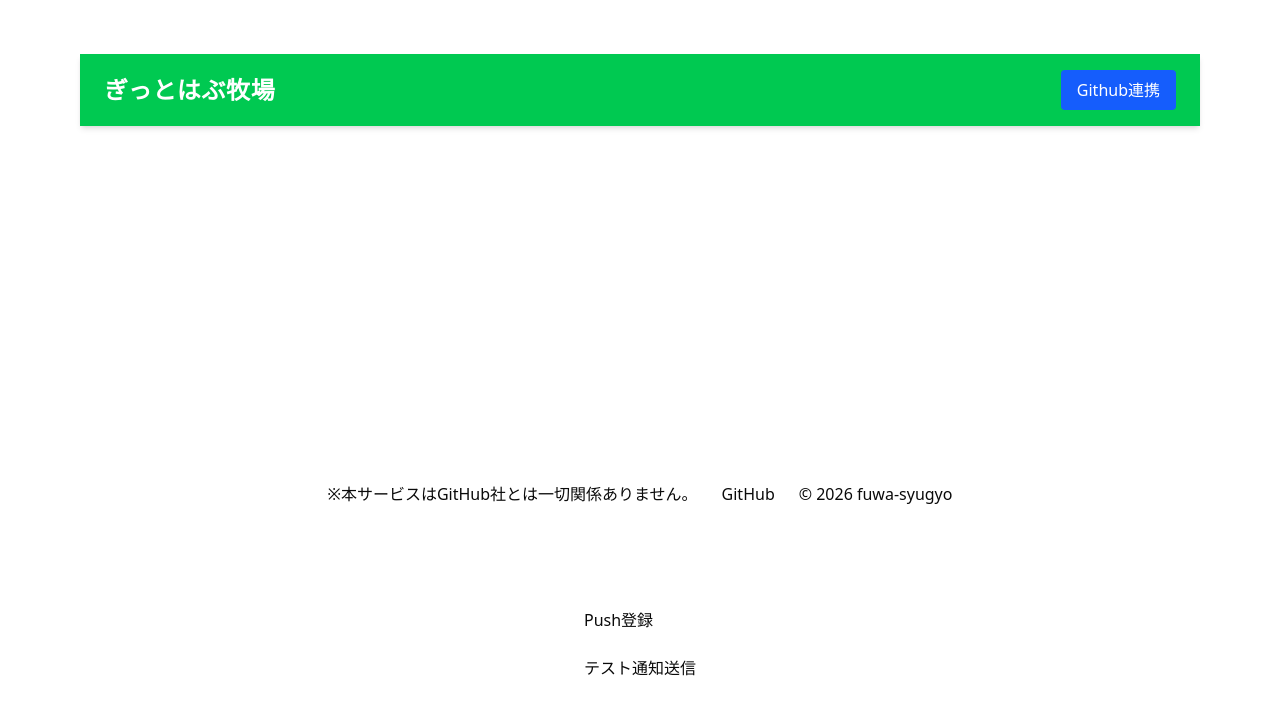
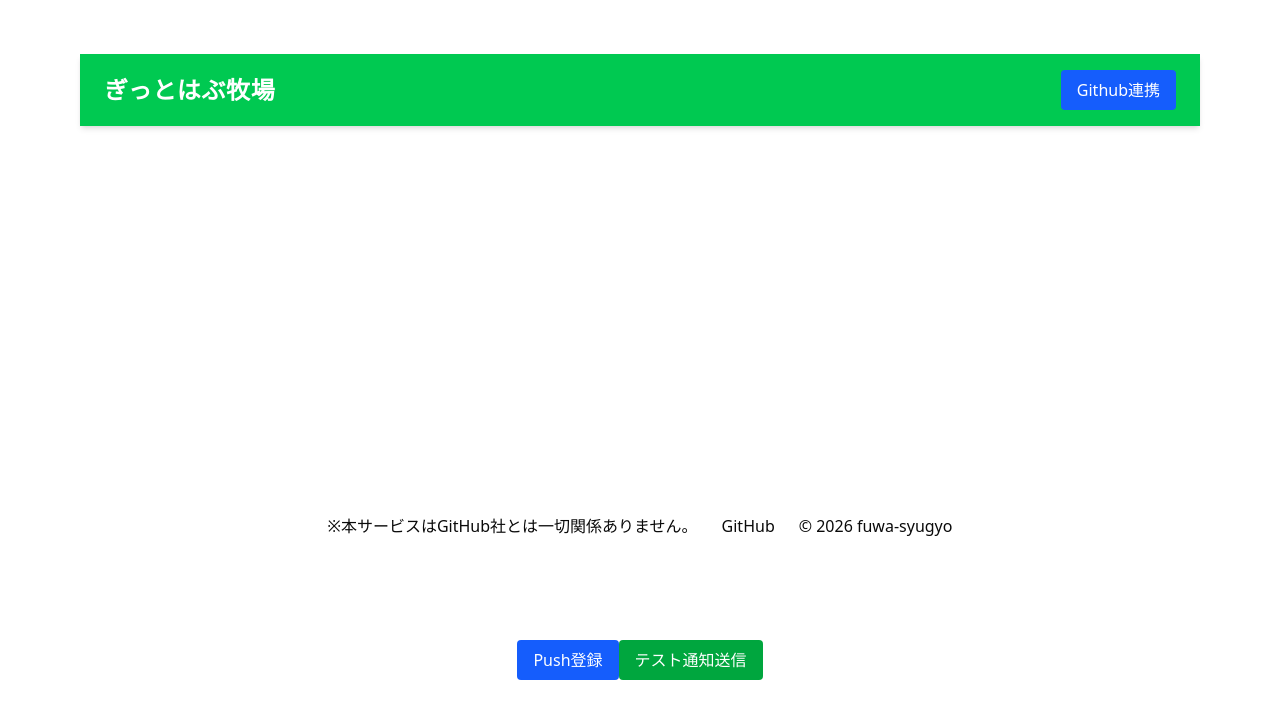
Before and after one commit to fuwa-syugyo/github_farm, a Next.js app in the folder frontend/: page / in a window 1280 px wide. Shown: the top 718 px of the page. Built offline with nearby package versions, Linux system fonts and the light colour scheme; no server answers.

Commit message:
CIが落ちていたのを修正

```diff
--- a/frontend/src/app/page.tsx
+++ b/frontend/src/app/page.tsx
@@ -4,7 +4,11 @@ import { useEffect, useState } from "react"
 import GithubGrass from "@/components/GithubGrass"
 import Header from "@/components/Header"
 
-const API_URL = process.env.NEXT_PUBLIC_API_URL!
+const API_URL = process.env.NEXT_PUBLIC_API_URL as string
+const VAPID_PUBLIC_KEY = process.env.NEXT_PUBLIC_VAPID_PUBLIC_KEY as string
+
+if (!API_URL) throw new Error("API_URL is not defined")
+if (!VAPID_PUBLIC_KEY) throw new Error("VAPID key is not defined")
 
 function urlBase64ToUint8Array(base64String: string) {
 	const padding = "=".repeat((4 - (base64String.length % 4)) % 4)
@@ -23,9 +27,7 @@ export default function Page() {
 
 		const subscription = await registration.pushManager.subscribe({
 			userVisibleOnly: true,
-			applicationServerKey: urlBase64ToUint8Array(
-				process.env.NEXT_PUBLIC_VAPID_PUBLIC_KEY!,
-			),
+			applicationServerKey: urlBase64ToUint8Array(VAPID_PUBLIC_KEY),
 		})
 
 		await fetch(`${API_URL}/push_subscriptions`, {
@@ -63,10 +65,21 @@ export default function Page() {
 		<div className="font-sans grid grid-rows-[20px_1fr_20px] items-center justify-items-center min-h-screen p-8 pb-20 gap-16 sm:p-20">
 			<Header user={user} />
 			<div style={{ padding: 40 }}>
-				<button onClick={registerPush}>Push登録</button>
-				<br />
-				<br />
-				<button onClick={sendPush}>テスト通知送信</button>
+				<button
+					type="button"
+					onClick={registerPush}
+					className="bg-blue-600 text-white px-4 py-2 rounded hover:bg-blue-800"
+				>
+					Push登録
+				</button>
+
+				<button
+					type="button"
+					onClick={sendPush}
+					className="bg-green-600 text-white px-4 py-2 rounded hover:bg-green-800"
+				>
+					テスト通知送信
+				</button>
 			</div>
 			<main className="flex flex-col gap-[32px] row-start-2 items-center sm:items-start">
 				<GithubGrass user={user} />
```
